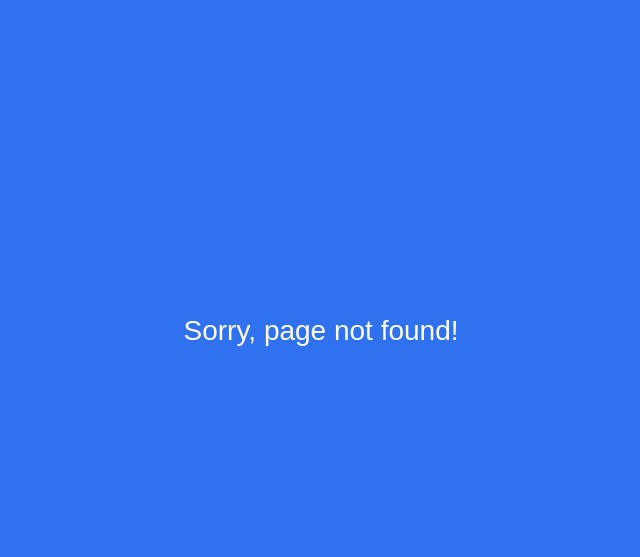
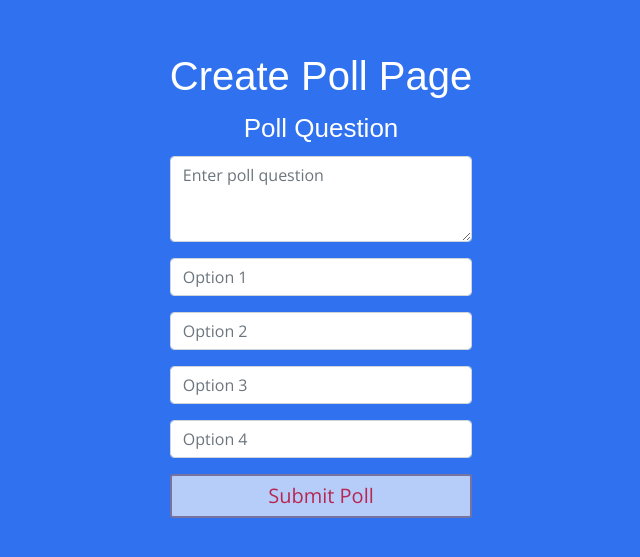
Before and after one commit to YP2410/namba-final, a React (Create React App) app: page /createPoll in a window 1280 px wide. Before the commit this address had no page. Shown: the part 115-672 px from the top of the page, without its empty margins (319-959 px from the left). Built offline with nearby package versions, Linux system fonts and the light colour scheme.

Commit message:
added adminAdding + AddPollPage

```diff
--- a/src/App.css
+++ b/src/App.css
@@ -12,7 +12,7 @@
     animation: App-logo-spin infinite 20s linear;
   }
 }
-
+/* original color = #2f71ee*/
 .App-header {
   background-color: #2f71ee;
   min-height: 100vh;
--- a/src/RoutesInApp.js
+++ b/src/RoutesInApp.js
@@ -3,7 +3,9 @@ import { Route, Routes } from "react-router-dom";
 import AdminSignInPage from "./components/pages/adminSignInPage/adminSignInPage";
 import {useAppContext} from "./lib/contextLib";
 import {AdminMainPage} from "./components/pages/adminMainPage/adminMainPage";
+import CreatePollPage from "./components/pages/createPollPage/createPollPage";
 import NotFound from "./components/pages/notFoundPage/notFoundPage";
+import AddAdminPage from "./components/pages/addAdminPage/addAdminPage";
 
 export default function RoutesInApp() {
     const {isAuthenticated} = useAppContext();
@@ -11,6 +13,9 @@ export default function RoutesInApp() {
     <Routes>
         {isAuthenticated ? (<Route exact path="/" element={<AdminMainPage/>}/>)
             : (<Route exact path="/" element={<AdminSignInPage/>}/>)}
+        <Route exact path="/main" element={<AdminMainPage/>}/>
+        <Route exact path="/createPoll" element={<CreatePollPage/>}/>
+        <Route exact path="/addAdmin" element={<AddAdminPage/>}/>
         <Route path="*" element={<NotFound/>}/>
     </Routes>
   );
--- /dev/null
+++ b/src/components/pages/addAdminPage/addAdminPage.js
@@ -0,0 +1,58 @@
+import React, {useState} from "react";
+import Form from "react-bootstrap/Form";
+import Button from "react-bootstrap/Button";
+import {APIBase} from "../../../constAttributes";
+
+const AddAdminPage = () => {
+    const [username, setUsername] = useState("");
+    const [password, setPassword] = useState("");
+
+    function validateForm(){
+        return username.length > 0 && password.length > 0;
+    }
+
+    function handleSubmit(event) {
+        event.preventDefault();
+        fetch(APIBase + "/add_admin/" + username + "/" + password, {method: 'POST', mode: "cors"})
+            .then(res => res.json())
+            .then(data => {
+                //console.log(data);
+                if (data.result === true){
+                    //console.log("auth is true");
+                    alert("Admin added!!")
+                }
+                else{
+                    alert("Can't add admin");
+                }
+            })
+            .catch(e => {
+                console.log(e);
+                alert("An error occurred");
+            });
+
+    }
+
+return(
+    <div className = "AddAdminForm">
+        <h1> Add a new admin</h1>
+            <Form onSubmit={handleSubmit}>
+                <Form.Group size="lg" controlId="username">
+                <Form.Label>Name</Form.Label>
+                    <Form.Control type="username"  placeholder="Enter username" value={username}
+                           onChange={(e) => setUsername(e.target.value)}/>
+                    </Form.Group>
+                <Form.Group size="lg" controlId="password">
+                <Form.Label>Password:</Form.Label>
+                    <Form.Control type="password"  placeholder="Enter password" value={password}
+                           onChange={(e) => setPassword(e.target.value)}/>
+
+                     </Form.Group>
+                <Button className="custom-btn" type="submit" block size="lg" disabled={!validateForm()} > Add Admin</Button>
+            </Form>
+        </div>
+    );
+
+
+}
+
+export default AddAdminPage;
--- a/src/components/pages/adminMainPage/adminMainPage.js
+++ b/src/components/pages/adminMainPage/adminMainPage.js
@@ -1,13 +1,29 @@
 import React from 'react';
+import Button from "react-bootstrap/Button";
+import { useNavigate } from "react-router-dom";
 
 
 export const AdminMainPage = () => {
+
+    const navigate = useNavigate();
+
+    const routeChangeToPollCreation = () =>{
+    let path = `/createPoll`;
+    navigate(path);
+  }
+
+  const routeChangeToAddAdmin = () =>{
+    let path = `/addAdmin`;
+    navigate(path);
+  }
+
     return(
         <>
             <div className={"adminMainPage"}>
-                <header className="App-header">
                 <h1>Admin MAIN page</h1>
-                </header>
+                <Button className="custom-btn" onClick={routeChangeToPollCreation} > Create a new poll </Button>
+                <br></br>
+                <Button className="custom-btn" onClick={routeChangeToAddAdmin} > Add an admin </Button>
             </div>
         </>
     )
--- /dev/null
+++ b/src/components/pages/createPollPage/createPollPage.js
@@ -0,0 +1,55 @@
+import React, {useState} from "react";
+import Form from "react-bootstrap/Form";
+import Button from "react-bootstrap/Button";
+import "./createPollPage.css"
+
+
+const CreatePollPage = () => {
+    //const {isAuthenticated} = useAppContext();
+    //console.log(isAuthenticated);
+    const [question, setQuestion] = useState("");
+    const [option1, setoption1] = useState("");
+    const [option2, setoption2] = useState("");
+    const [option3, setoption3] = useState("");
+    const [option4, setoption4] = useState("");
+
+    function validateForm() {
+    return question.length > 0 && option1.length > 0 && option2.length > 0;
+  }
+
+    function handleSubmit(event){
+        alert("Poll submitted!!")
+    }
+    return(
+        <div className={"createPollPage"}>
+            <h1>Create Poll Page</h1>
+            <Form onSubmit={handleSubmit}>
+                <Form.Group size="lg" controlId="pollQuestion">
+                    <Form.Label>Poll Question</Form.Label>
+                    <Form.Control placeholder="Enter poll question" value={question}
+                                  as="textarea" rows="3"
+                                  onChange={(e) => setQuestion(e.target.value)}/>
+                </Form.Group>
+                <Form.Group size="lg" controlId="pollOption1">
+                    <Form.Control placeholder="Option 1" value={option1}
+                                  onChange={(e) => setoption1(e.target.value)}/>
+                </Form.Group>
+                <Form.Group size="lg" controlId="pollOption2">
+                    <Form.Control placeholder="Option 2" value={option2}
+                                  onChange={(e) => setoption2(e.target.value)}/>
+                </Form.Group>
+                <Form.Group size="lg" controlId="pollOption3">
+                    <Form.Control placeholder="Option 3" value={option3}
+                                  onChange={(e) => setoption3(e.target.value)}/>
+                </Form.Group>
+                <Form.Group size="lg" controlId="pollOption4">
+                    <Form.Control placeholder="Option 4" value={option4}
+                                  onChange={(e) => setoption4(e.target.value)}/>
+                </Form.Group>
+                <Button className="custom-btn" type="submit" block size="lg" disabled={!validateForm()} > Submit Poll</Button>
+            </Form>
+        </div>
+    )
+}
+
+export default CreatePollPage;
--- a/src/components/pages/notFoundPage/NotFoundPage.css
+++ b/src/components/pages/notFoundPage/NotFoundPage.css
@@ -1,3 +1,11 @@
 .NotFound {
   padding-top: 100px;
 }
+
+.HomeLink{
+  color: #dc4a0f;
+}
+
+.HomeLink:hover{
+  color: #e8e0e0;
+}
--- a/src/components/pages/notFoundPage/notFoundPage.js
+++ b/src/components/pages/notFoundPage/notFoundPage.js
@@ -1,10 +1,12 @@
 import React from "react";
 import "./NotFoundPage.css";
+import { Link } from 'react-router-dom';
 
 export default function NotFound() {
   return (
     <div className="NotFound text-center">
-      <h3>Sorry, page not found!</h3>
+      <h3>404 - page not found!</h3>
+        <Link className="HomeLink" to="/">Go Home</Link>
     </div>
   );
 }
```
Also changed, not shown: src/components/pages/createPollPage/createPollPage.css (added), 1 other file (tests, documents, lock files or other folders).
